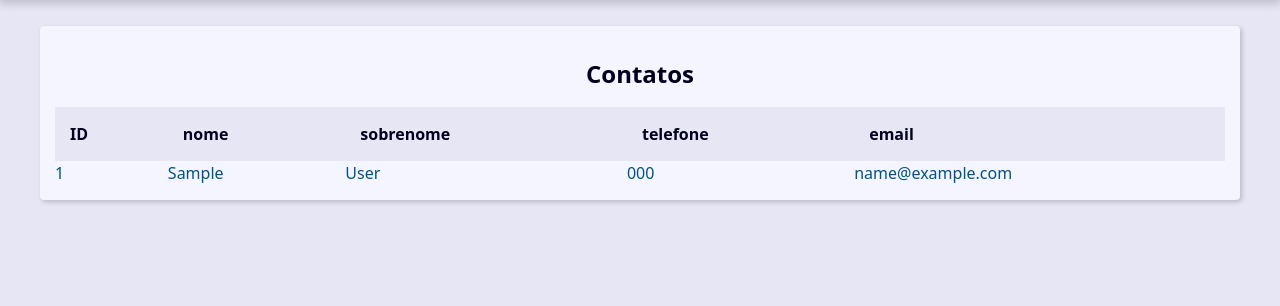
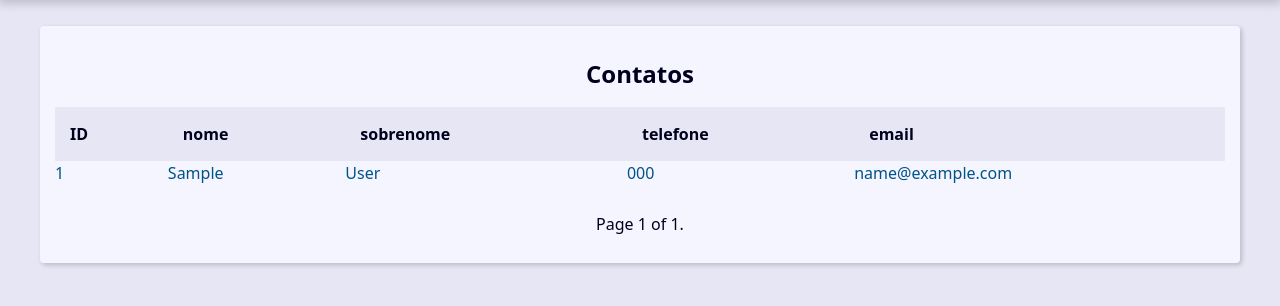
Before and after one commit to cauecrb/projeto_django_1, a Django app: page / in a window 1280 px wide. Shown: the part 243-549 px from the top of the page. Run offline with Django 4.2, Linux system fonts and the light colour scheme; tables that the repository leaves empty hold one stand-in row (values such as "Sample post").

Commit message:
pagination and create contact route

```diff
--- /dev/null
+++ b/contact/templates/contact/pages/create.html
@@ -0,0 +1,5 @@
+{% extends 'global/base.html' %}
+
+{% block content %}
+  <h1>criar contato</h1>
+{% endblock content %}
--- a/contact/templates/contact/pages/index.html
+++ b/contact/templates/contact/pages/index.html
@@ -1,6 +1,7 @@
 {% extends 'global/base.html'%}
 
 {% block content %}
+{% if page_obj %}
     <div class="responsive-table">
         <table class="contacts-table">
             <caption class="table-caption">
@@ -18,7 +19,7 @@
             </thead>
 
             <tbody>
-                {% for contact in contacts %}
+                {% for contact in page_obj %}
                     <tr class="table-row">
                         <td class="table-cell">
                             <a class="table-link" href="{%url 'contact:contact' contact.id %}">
@@ -50,5 +51,11 @@
             </tbody>
         </table>
     </div>
-
+{% else %}
+<div class="single-contact">
+    <h1 class="single-contact-name">
+        Nenhum contato encontrado
+    </h1>
+</div>
+{% endif %}
 {% endblock content %}
--- a/contact/urls.py
+++ b/contact/urls.py
@@ -4,7 +4,12 @@ from contact import views
 app_name = 'contact'
 
 urlpatterns = [
-    path('<int:contact_id>/', views.contact, name='contact'),
+    path('', views.index, name='index'),
     path('search/', views.search, name='search'),
-    path('', views.index, name='index'),
+
+    #contact CRUD
+    path('contato/<int:contact_id>/info/', views.contact, name='contact'),
+    path('contato/create/', views.create, name='create'),
+    path('contatp/<int:contact_id>/update/', views.contact, name='contact'),
+    path('contatp/<int:contact_id>/delete/', views.contact, name='contact'),
 ]
--- a/contact/views/__init__.py
+++ b/contact/views/__init__.py
@@ -1 +1,2 @@
 from .contact_views import *
+from .contact_forms import *
--- a/contact/views/contact_views.py
+++ b/contact/views/contact_views.py
@@ -2,12 +2,17 @@ from django.shortcuts import render, get_object_or_404
 from contact.models import Contact
 from django.shortcuts import redirect
 from django.db.models import Q
+from django.core.paginator import Paginator
 
 def index(request):
     contacts = Contact.objects.filter(show=True).order_by('-id')
 
+    paginator = Paginator(contacts, 10)
+    page_number = request.GET.get('page')
+    page_object = paginator.get_page(page_number)
+
     context = {
-        'contacts': contacts,
+        'page_obj': page_object,
         'site_title': 'Contatos - ',
     }
 
@@ -48,12 +53,20 @@ def search(request):
 
     contacts = Contact.objects \
         .filter(show=True) \
-        .filter(Q(first_name__contains=search_value))\
+        .filter(
+            Q(first_name__contains=search_value) |
+            Q(last_name__contains=search_value) |
+            Q(phone__icontains=search_value) |
+            Q(email__contains=search_value))\
         .order_by('-id')
     print(contacts.query)
 
+    paginator = Paginator(contacts, 10)
+    page_number = request.GET.get('page')
+    page_object = paginator.get_page(page_number)
+
     context = {
-        'contacts': contacts,
+        'page_obj': page_object,
         'site_title': 'Search - ',
     }
     print(context)
--- a/templates/global/base.html
+++ b/templates/global/base.html
@@ -10,6 +10,8 @@
 
     <main class="content">
         {% block content %} {% endblock content %}
+        {% include 'global/partials/_pagination.html' %}
     </main>
+
 </body>
 </html>
--- /dev/null
+++ b/templates/global/partials/_pagination.html
@@ -0,0 +1,19 @@
+{% if page_obj %}
+    <div class="pagination">
+        <span class="step-links">
+            {% if page_obj.has_previous %}
+                <a href="?page=1&q={{ request.GET.q.strip }}">&laquo; first</a>
+                <a href="?page={{ page_obj.previous_page_number }}&q={{ request.GET.q.strip }}">previous</a>
+            {% endif %}
+
+            <span class="current">
+                Page {{ page_obj.number }} of {{ page_obj.paginator.num_pages }}.
+            </span>
+
+            {% if page_obj.has_next %}
+                <a href="?page={{ page_obj.next_page_number }}&q={{ request.GET.q.strip }}">next</a>
+                <a href="?page={{ page_obj.paginator.num_pages }}&q={{ request.GET.q.strip }}">last &raquo;</a>
+            {% endif %}
+        </span>
+    </div>
+{% endif %}
--- a/templates/global/partials/header.html
+++ b/templates/global/partials/header.html
@@ -22,7 +22,7 @@
 
         <div class="search">
             <form action="{% url 'contact:search' %}" method="GET">
-                <input type="text" class="search-input" placeholder="Search" id="search" name="q">
+                <input type="text" class="search-input" placeholder="Search" id="search" name="q" value="{{ request.GET.q.strip }}">
             </form>
         </div>
     </header>
```
Also changed, not shown: contact/views/contact_forms.py (added, +16 -0 lines).
